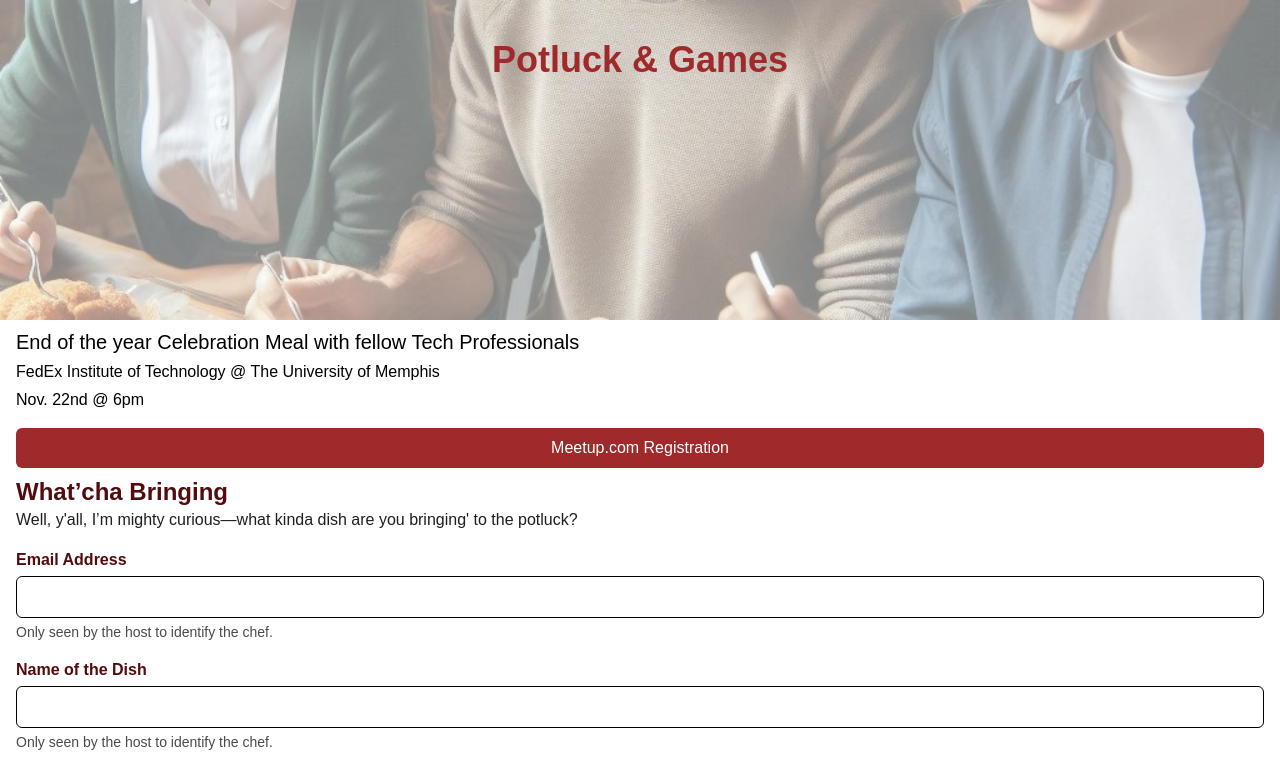
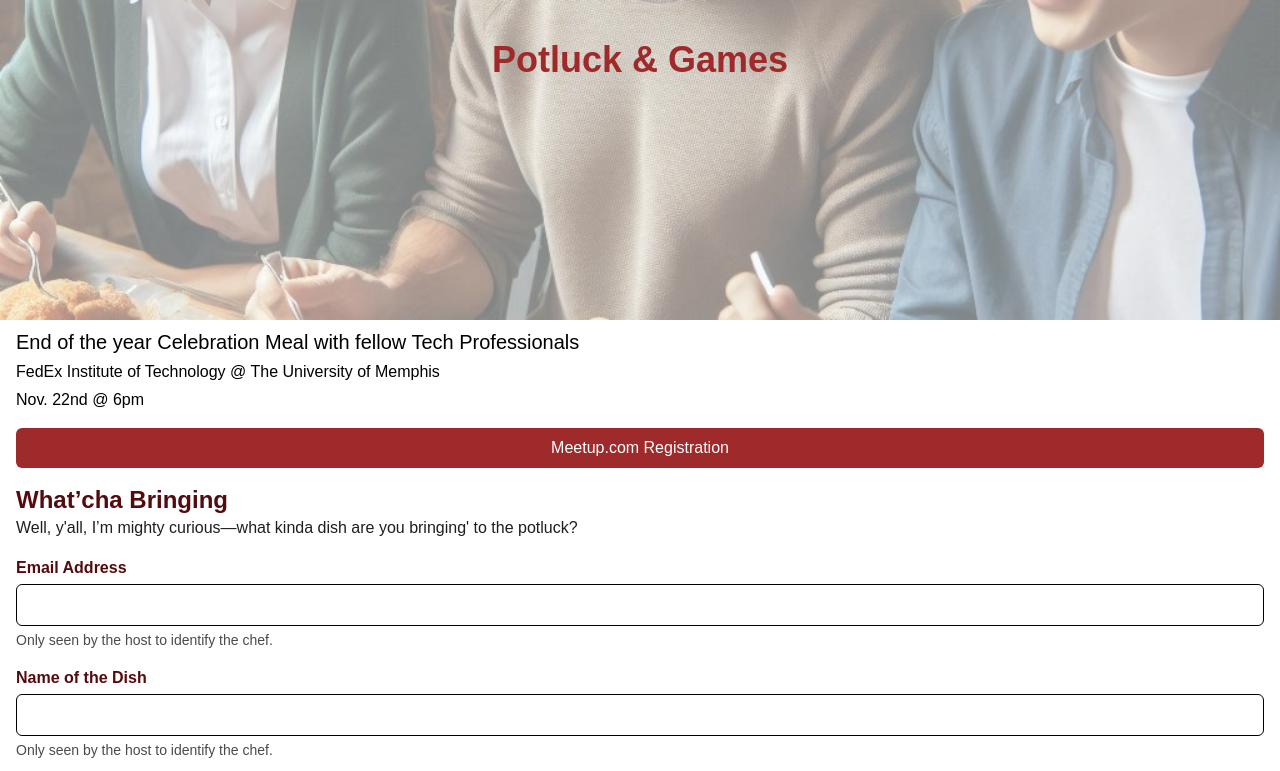
Before and after one commit to jcsmileyjr/potluckgames, a Next.js app: page / in a window 1280 px wide. Shown: the top 771 px of the page. Built offline with nearby package versions, Linux system fonts and the light colour scheme.

Commit message:
Style AddDish- Add whitespace above the header

```diff
--- a/src/app/components/AddDish/AddDish.tsx
+++ b/src/app/components/AddDish/AddDish.tsx
@@ -5,7 +5,7 @@ export default function AddDish() {
 
     return (
         <section className="flex-1 px-4 pb-4 bg-white">
-            <h2 className="text-primaryBrown font-bold text-left text-2xl pt-2">What’cha Bringing</h2>
+            <h2 className="text-primaryBrown font-bold text-left text-2xl pt-4">What’cha Bringing</h2>
             <p className="text-blackaccent1">Well, y'all, I’m mighty curious—what kinda dish are you bringing' to the potluck?</p>
             <div className="my-4">
                 <UserInput inputName="emailAddress" content="Email Address" />
```
